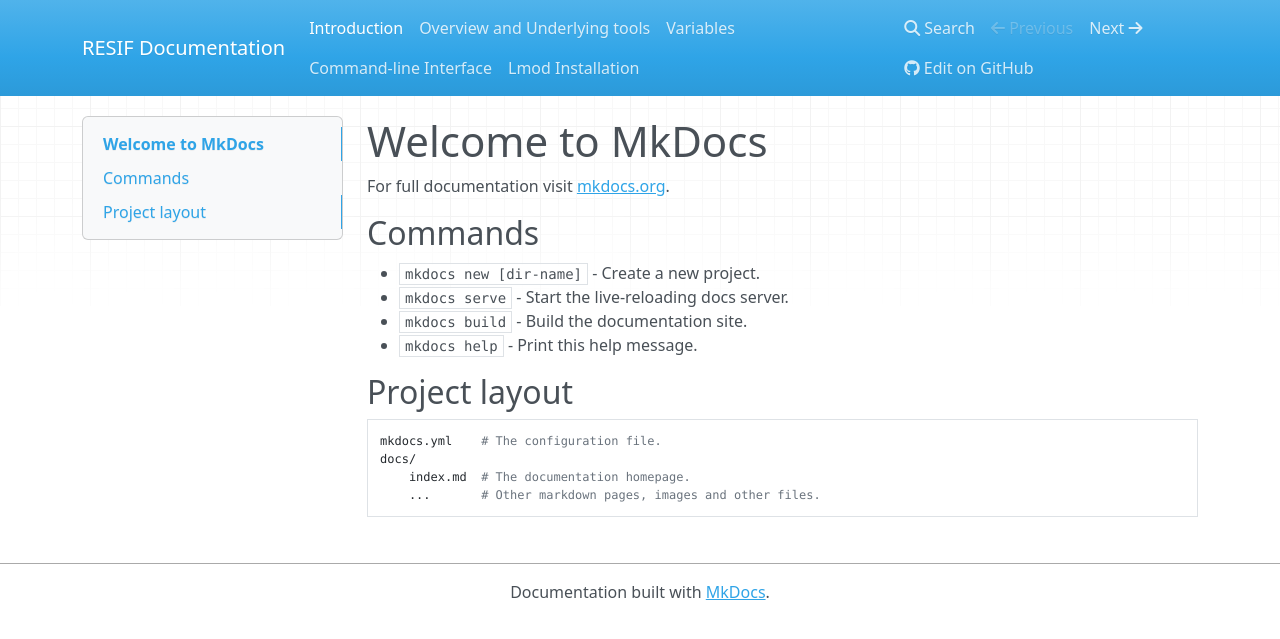
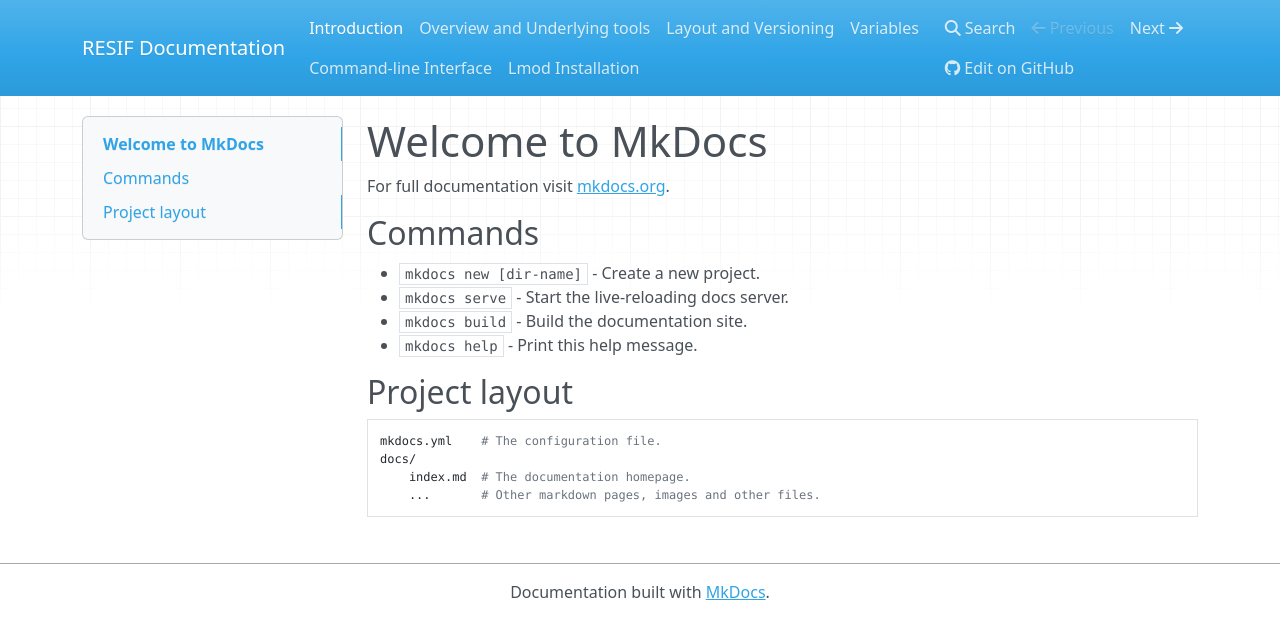
Before and after one commit to ULHPC/resif, an MkDocs documentation site: the page built from docs/index.md, in a window 1280 px wide. Shown: the top 639 px of the page. Built offline with MkDocs 1.6.1, drawn with Linux system fonts in a browser that asks for light colours; nearby versions of some CDN libraries; old or Windows-style settings are respelled for this version of MkDocs.

Commit message:
readthedocs

```diff
--- a/mkdocs.yml
+++ b/mkdocs.yml
@@ -3,6 +3,7 @@
 pages:
 - ['index.md', 'Introduction']
 - ['overview.md', 'Overview and Underlying tools']
+- ['layout-and-versioning.md', 'Layout and Versioning']
 - ['variables.md', 'Variables']
 - ['Command-line-interface.md', 'Command-line Interface']
 - ['Lmod-install.md', 'Lmod Installation']
```
